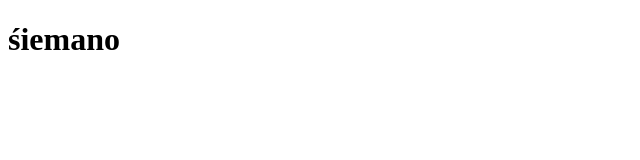
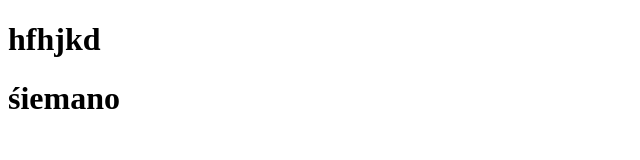
Before and after one commit to Artem1991Malai/Tutorial, a plain HTML site: page index.html in a window 1280 px wide. Shown: the whole page, without its empty margins (0-640 px from the left). Drawn offline with Linux system fonts and the light colour scheme.

Commit message:
Update index.html

```diff
--- a/index.html
+++ b/index.html
@@ -6,6 +6,10 @@
     <meta name="viewport" content="width=device-width, initial-scale=1.0">
     <title>Document</title>
 </head>
+
+<h1>hfhjkd
+
+</h1>
 <body>
    <h1>śiemano</h1>
 </body>
```
